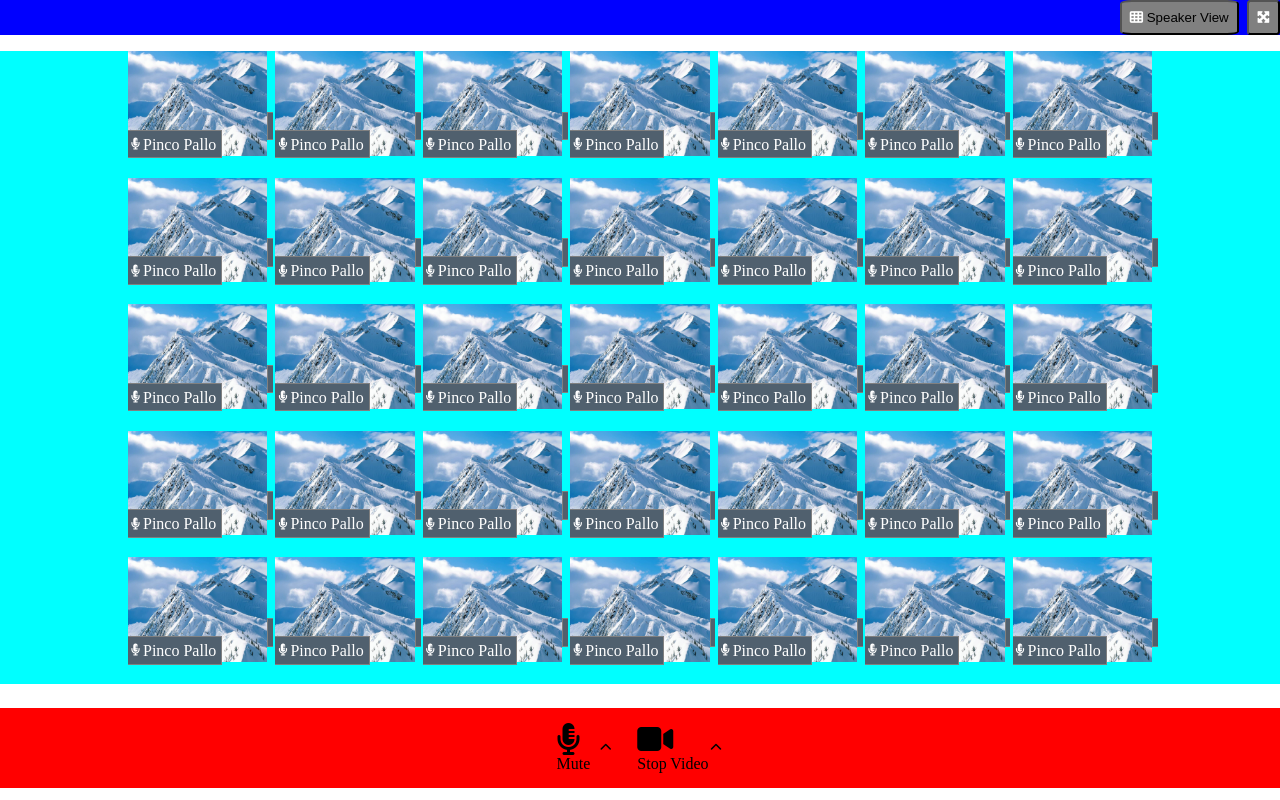
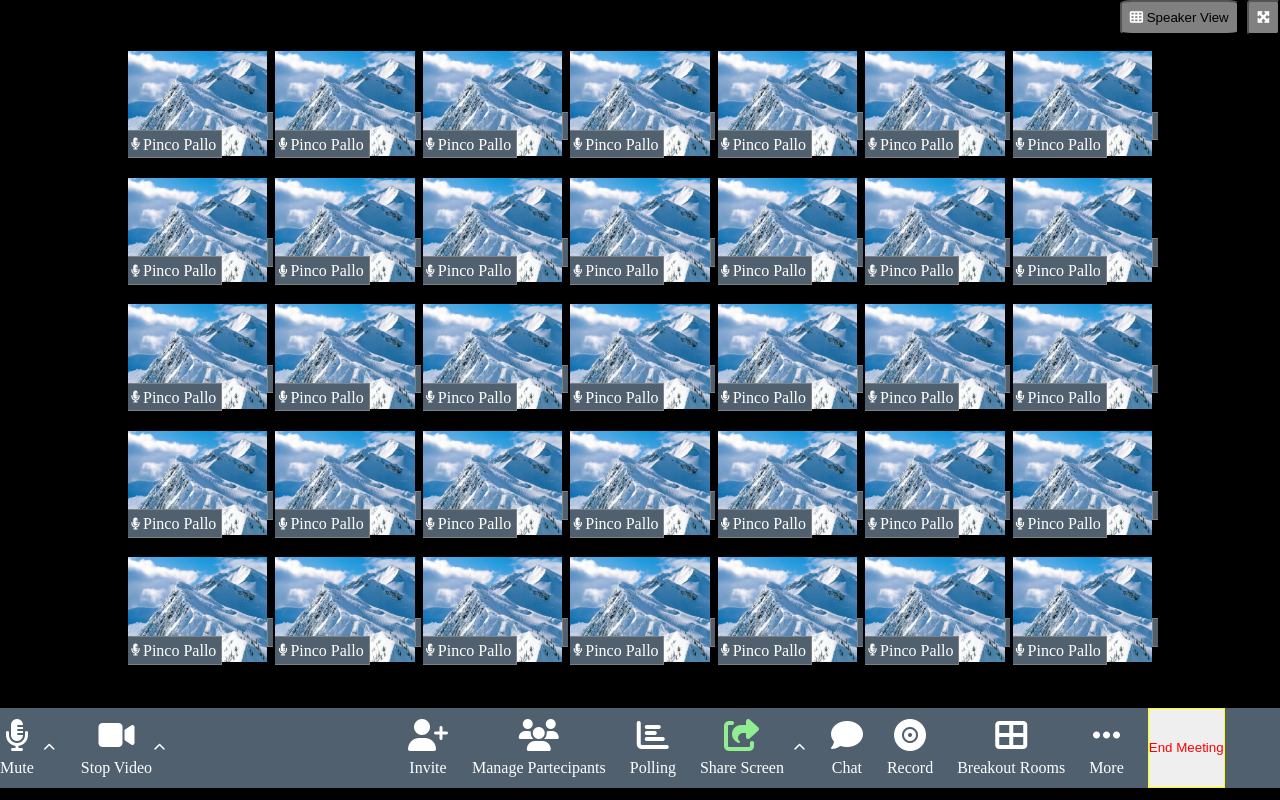
Before and after one commit to matteoNapoli42/html-css-zoom, a plain HTML site: page index.html in a window 1280 px wide. Drawn offline with Linux system fonts and the light colour scheme.

Commit message:
missing some footer layout adjustment

```diff
--- a/css/style.css
+++ b/css/style.css
@@ -5,7 +5,7 @@
 }
 
 body{
-
+    background-color: black;
 }
 
 /* DEBUG ZONE*/
@@ -107,10 +107,19 @@ main{
 footer{
     margin-top: 1.5rem;
     height: 10vh;
+    background-color: #50606e;
 }
 
 .setting{
     gap: 1.5rem;
+    color: white;
 }
-
+#audio-video-opt{
+    width: 30%;
+}
+#meeting-btn{
+    color: red;
+    height: 10vh;
+    border: 1px solid yellow;
+}
 /* END FOOTER ZONE*/
--- a/index.html
+++ b/index.html
@@ -8,7 +8,7 @@
     <meta name="viewport" content="width=device-width, initial-scale=1.0">
     <title>Document</title>
 </head>
-<body class="debug">
+<body>
 
     <header>
           <!--black bar with view selection options-->
@@ -249,21 +249,77 @@
 
     </main>
 
-    <footer class="setting d-flex a-center j-center gap">
+    <footer class="setting d-flex a-center gap">
+        <div class="setting d-flex a-center gap" id="audio-video-opt">
             <div class="d-flex a-center j-center gap">
-            <div class="d-flex flex-col">
+                <div class="d-flex flex-col a-center gap">
                     <i class="fas fa-microphone-alt fa-2x"></i>
                     <span>Mute</span>
                 </div>
                 <i class="fas fa-chevron-up fa-xs fa-fw"></i>
             </div>
             <div class="d-flex a-center j-center ">
-            <div class="d-flex flex-col">
+                <div class="d-flex flex-col a-center gap">
                     <i class="fa-solid fa-video fa-2x"></i>
                     <span>Stop Video</span>
                 </div>
                 <i class="fas fa-chevron-up fa-xs fa-fw"></i>
             </div>
+        </div>
+        <div class="setting d-flex a-center j-center gap" id="meeting-opt">
+            <div class="d-flex a-center j-center gap">
+                <div class="d-flex flex-col a-center gap">
+                    <i class="fas fa-user-plus fa-2x"></i>
+                    <span>Invite</span>
+                </div>
+            </div>
+            <div class="d-flex a-center j-center gap">
+                <div class="d-flex flex-col a-center gap">
+                    <i class="fa fa-users fa-2x" aria-hidden="true"></i>
+                    <span>Manage Partecipants</span>
+                </div>
+            </div>
+            <div class="d-flex a-center j-center gap">
+                <div class="d-flex flex-col a-center gap">
+                    <i class="fas fa-chart-bar fa-2x"></i>
+                    <span>Polling</span>
+                </div>
+            </div>
+            <div class="d-flex a-center j-center gap">
+                <div class="d-flex flex-col a-center gap">
+                    <i class="fas fa-share-from-square fa-2x" style="color: lightgreen;"></i>
+                    <span>Share Screen</span>
+                </div>
+                <i class="fas fa-chevron-up fa-xs fa-fw"></i>
+            </div>
+            <div class="d-flex a-center j-center gap">
+                <div class="d-flex flex-col a-center gap">
+                    <i class="fas fa-comment fa-2x"></i>
+                    <span>Chat</span>
+                </div>
+            </div>
+            <div class="d-flex a-center j-center gap">
+                <div class="d-flex flex-col a-center gap">
+                    <i class="fa-solid fa-record-vinyl fa-2x"></i>
+                    <span>Record</span>
+                </div>
+            </div>
+            <div>
+                <div class="d-flex flex-col a-center gap">
+                    <i class="fa-solid fa-table-cells-large fa-2x"></i>
+                    <span>Breakout Rooms</span>
+                </div>
+            </div>
+            <div>
+                <div class="d-flex flex-col a-center gap">
+                    <i class="fa-solid fa-ellipsis fa-2x"></i>
+                    <span>More</span>
+                </div>
+            </div>
+        </div>
+        <div>
+            <button id="meeting-btn">End Meeting</button>
+        </div>
     </footer>
 
 </body>
```
Lines whose indentation alone changed are shown as unchanged.
